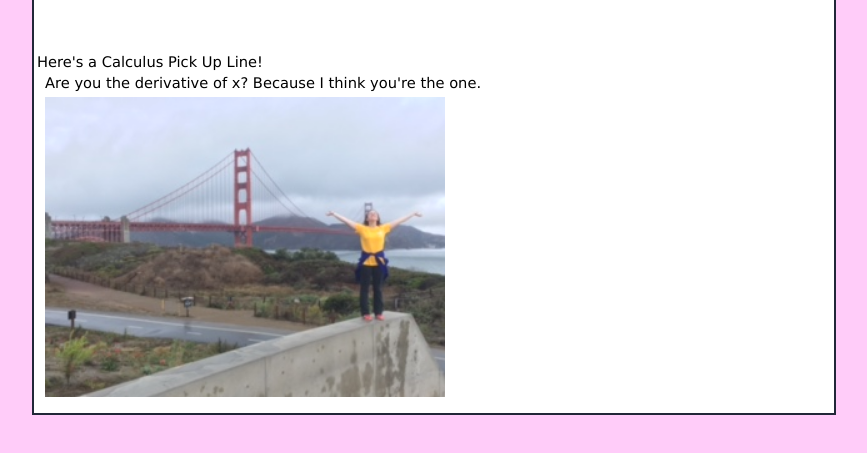
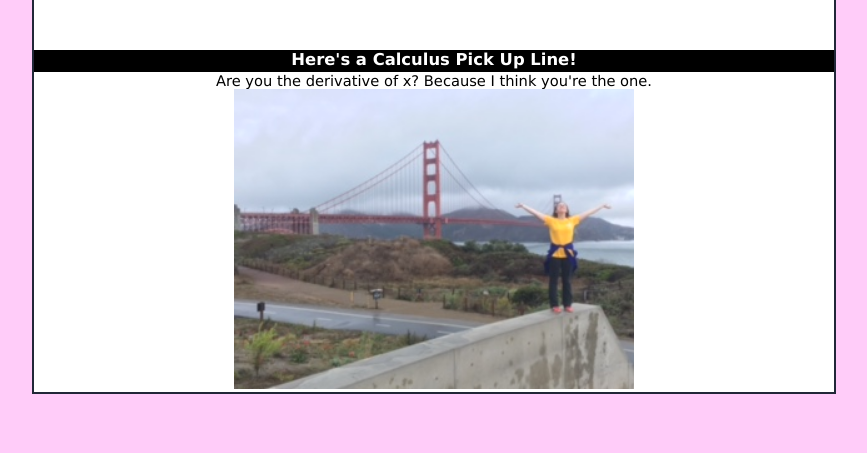
Before and after one commit to colleenDunlap/PiBaby2, a plain HTML site: page calc.html in a window 1280 px wide. Shown: the part 57-510 px from the top of the page, without its empty margins (206-1073 px from the left). Drawn offline with Linux system fonts and the light colour scheme.

Commit message:
Section for title about Calculus Pick Up Lines

```diff
--- a/calc.html
+++ b/calc.html
@@ -202,9 +202,9 @@
         </span>
 
       </div>
-      <div class="content_section floating_element">
-        Here's a Calculus Pick Up Line!
-    <div class="content_section_text">
+       <div class="section_header section_header_red">
+          Here's a Calculus Pick Up Line!
+        </div>
         <p><script>generatePickUpLine()</script></p>
         <p>
 <img src="sanfran.JPG" style = "width: 400px; height: 50%"/>
```
